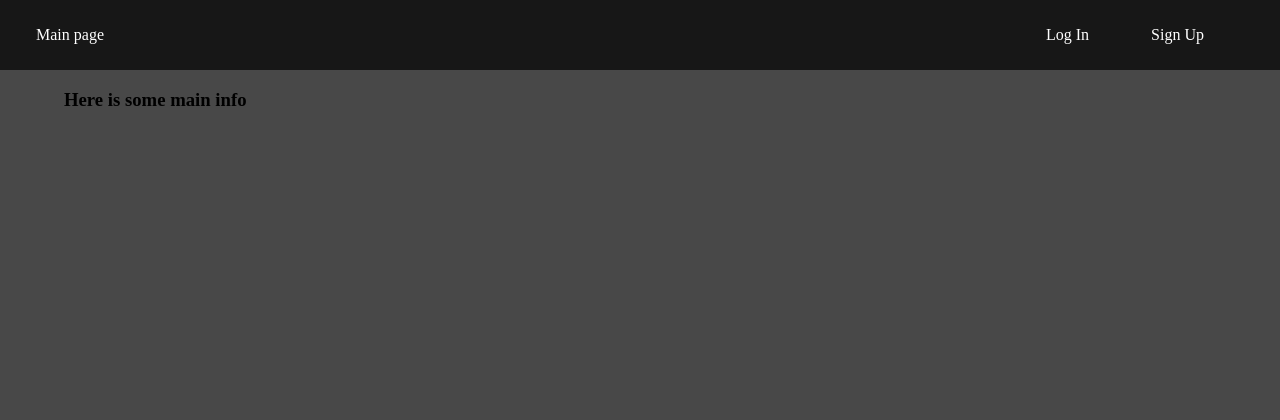
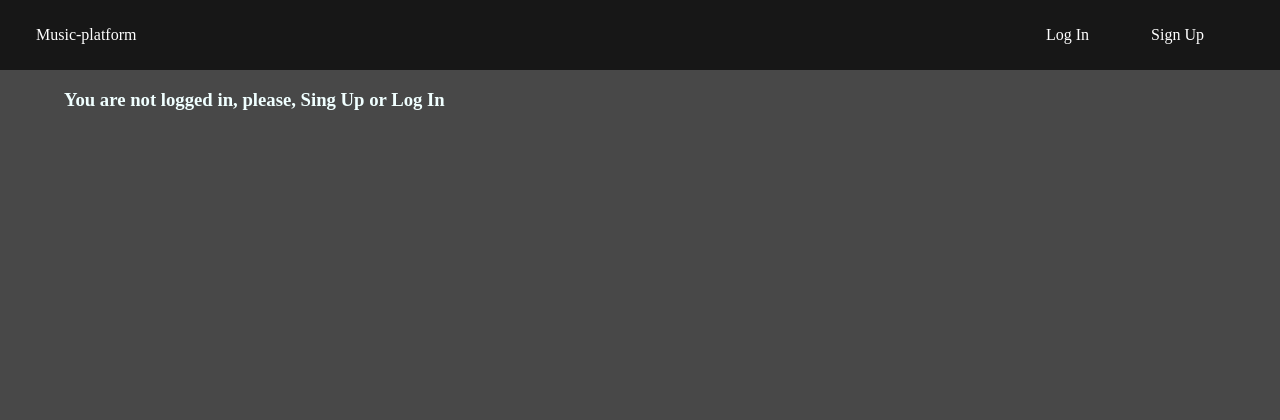
Before and after one commit to justEugene118/Music-platform, a Django app: page / in a window 1280 px wide. Shown: the top 420 px of the page. Run offline with Django 4.2, Linux system fonts and the light colour scheme.

Commit message:
Finished entry applications, started work on main site app

```diff
--- a/Music_platform/settings.py
+++ b/Music_platform/settings.py
@@ -40,6 +40,7 @@ INSTALLED_APPS = [
     'django.contrib.staticfiles',
     'entry_app',
     'users_app',
+    'main_app',
 ]
 
 MIDDLEWARE = [
--- a/entry_app/templates/entry_app/main.html
+++ b/entry_app/templates/entry_app/main.html
@@ -5,6 +5,6 @@
 {% block content %}
     <link rel="stylesheet" href={% static 'entry_app/signup.css' %}>
 
-    <h3>Here is some main info</h3>
+    <h3 style="color: azure">You are not logged in, please, Sing Up or Log In</h3>
 
 {% endblock content %}
--- a/entry_app/urls.py
+++ b/entry_app/urls.py
@@ -1,5 +1,7 @@
-from django.urls import path
+from django.urls import path, include
 from entry_app import views
+
+app_name = 'entry_app'
 
 
 urlpatterns = [
@@ -7,4 +9,5 @@ urlpatterns = [
     path('login', views.login_view, name='login'),
     path('signup/', views.signup_view, name='signup'),
     path('logout/', views.logout_view, name='logout'),
+    path('music/', include(('main_app.urls', 'main_app'), namespace='main_app')),
 ]
--- a/entry_app/views.py
+++ b/entry_app/views.py
@@ -3,7 +3,7 @@ from django.conf import settings
 from django.views.generic import TemplateView
 from .forms import SignUpForm, LogInForm
 from django.contrib.auth import login, authenticate, logout
-
+import main_app.urls
 
 '''
     Templates can be visually upgraded, can be taken from here:
@@ -22,58 +22,64 @@ class MainView(TemplateView):
 
     def get(self, request):
         if request.user.is_authenticated:
-            return render(request, self.template_name, {})
+            return redirect('entry_app:main_app:music')
         else:
             return render(request, self.template_name, {})
 
 
 def login_view(request):
-    context = {}
-    user = request.user
+    if request.user.is_authenticated:
+        return redirect('entry_app:main_app:music')
+    else:
+        context = {}
+        user = request.user
 
-    if user.is_authenticated:
-        return redirect('main')
+        if user.is_authenticated:
+            return redirect('entry_app:main_app:music')
 
-    if request.POST:
-        form = LogInForm(request.POST)
-        if form.is_valid():
-            email = request.POST['email']
-            password = request.POST['password']
+        if request.POST:
+            form = LogInForm(request.POST)
+            if form.is_valid():
+                email = request.POST['email']
+                password = request.POST['password']
 
-            user = authenticate(email=email, password=password)
+                user = authenticate(email=email, password=password)
 
-            if user:
-                login(request, user)
-                return redirect('main')
-    else:
-        form = LogInForm()
+                if user:
+                    login(request, user)
+                    return redirect('entry_app:main_app:music')
+        else:
+            form = LogInForm()
 
-    context['login_form'] = form
-    return render(request, 'entry_app/login.html', context)
+        context['login_form'] = form
+        return render(request, 'entry_app/login.html', context)
 
 
 def logout_view(request):
     logout(request)
 
-    return MainView.as_view()(request)
+    return redirect('entry_app:main')
 
 
 def signup_view(request):
-    context = {}
-    if request.POST:
-        form = SignUpForm(request.POST)
-        if form.is_valid():
-            form.save()
+    if request.user.is_authenticated:
+        return redirect('entry_app:main_app:music')
+    else:
+        context = {}
+        if request.POST:
+            form = SignUpForm(request.POST)
+            if form.is_valid():
+                form.save()
 
-            email = form.cleaned_data.get('form')
-            raw_password = form.cleaned_data.get('password1')
-            new_user = authenticate(email=email, password=raw_password)
+                email = form.cleaned_data.get('form')
+                raw_password = form.cleaned_data.get('password1')
+                new_user = authenticate(email=email, password=raw_password)
 
-            login(request, new_user)    # not working!!! should fix later
-            return redirect('main')
+                login(request, new_user)
+                return redirect('entry_app:main_app:music')
+            else:
+                context['signup_form'] = form
         else:
+            form = SignUpForm()
             context['signup_form'] = form
-    else:
-        form = SignUpForm()
-        context['signup_form'] = form
-    return render(request, 'entry_app/signup.html', context)
+        return render(request, 'entry_app/signup.html', context)
--- a/templates/index.html
+++ b/templates/index.html
@@ -10,20 +10,20 @@
     <header>
         <nav>
             <div class="mainlink">
-                <a href="{% url 'main' %}"> Main page </a>
+                <a href="{% url 'entry_app:main_app:music' %}"> Music-platform </a>
             </div>
 
             {% if request.user.is_authenticated %}
                 <div class="username">
                     <ul>
-                        <li><a href="{% url 'logout' %}">Logout</a></li>
+                        <li><a href="{% url 'entry_app:logout' %}">Logout</a></li>
                         <li><p>Hello, {{ request.user.username }}</p></li>
                     </ul>
                 </div>
             {% else %}
                 <ul>
-                    <li><a href="{% url 'signup' %}"> Sign Up </a></li>
-                    <li><a href="{% url 'login' %}"> Log In </a></li>
+                    <li><a href="{% url 'entry_app:signup' %}"> Sign Up </a></li>
+                    <li><a href="{% url 'entry_app:login' %}"> Log In </a></li>
                 </ul>
             {% endif %}
 
--- a/users_app/admin.py
+++ b/users_app/admin.py
@@ -25,5 +25,8 @@ class CustomUserAdmin(UserAdmin):
     search_fields = ('email',)
     ordering = ('email',)
 
+    def __str__(self):
+        return self.username
+
 
 admin.site.register(CustomUser, CustomUserAdmin)
--- a/users_app/manager.py
+++ b/users_app/manager.py
@@ -25,13 +25,13 @@ class CustomUserManager(BaseUserManager):
         """
         Create and save a SuperUser with the given email, username and password.
         """
-        extra_fields.setdefault('is_staff', True)
+        extra_fields.setdefault('is_creator', True)
         extra_fields.setdefault('is_superuser', True)
         extra_fields.setdefault('is_active', True)
         extra_fields.setdefault('username', 'admin')
 
-        if extra_fields.get('is_staff') is not True:
-            raise ValueError(_('Superuser must have is_staff=True.'))
+        if extra_fields.get('is_creator') is not True:
+            raise ValueError(_('Superuser must have is_creator=True.'))
         if extra_fields.get('is_superuser') is not True:
             raise ValueError(_('Superuser must have is_superuser=True.'))
         return self.create_user(email, password, **extra_fields)
--- a/users_app/models.py
+++ b/users_app/models.py
@@ -21,7 +21,7 @@ class CustomUser(AbstractBaseUser, PermissionsMixin):
     object = CustomUserManager()
 
     def __str__(self):
-        return self.email
+        return self.username
 
     class Meta:
         app_label = 'users_app'
```
Also changed, not shown: db.sqlite3, users_app/forms.py (line endings or trailing spaces), users_app/migrations/0001_initial.py.
